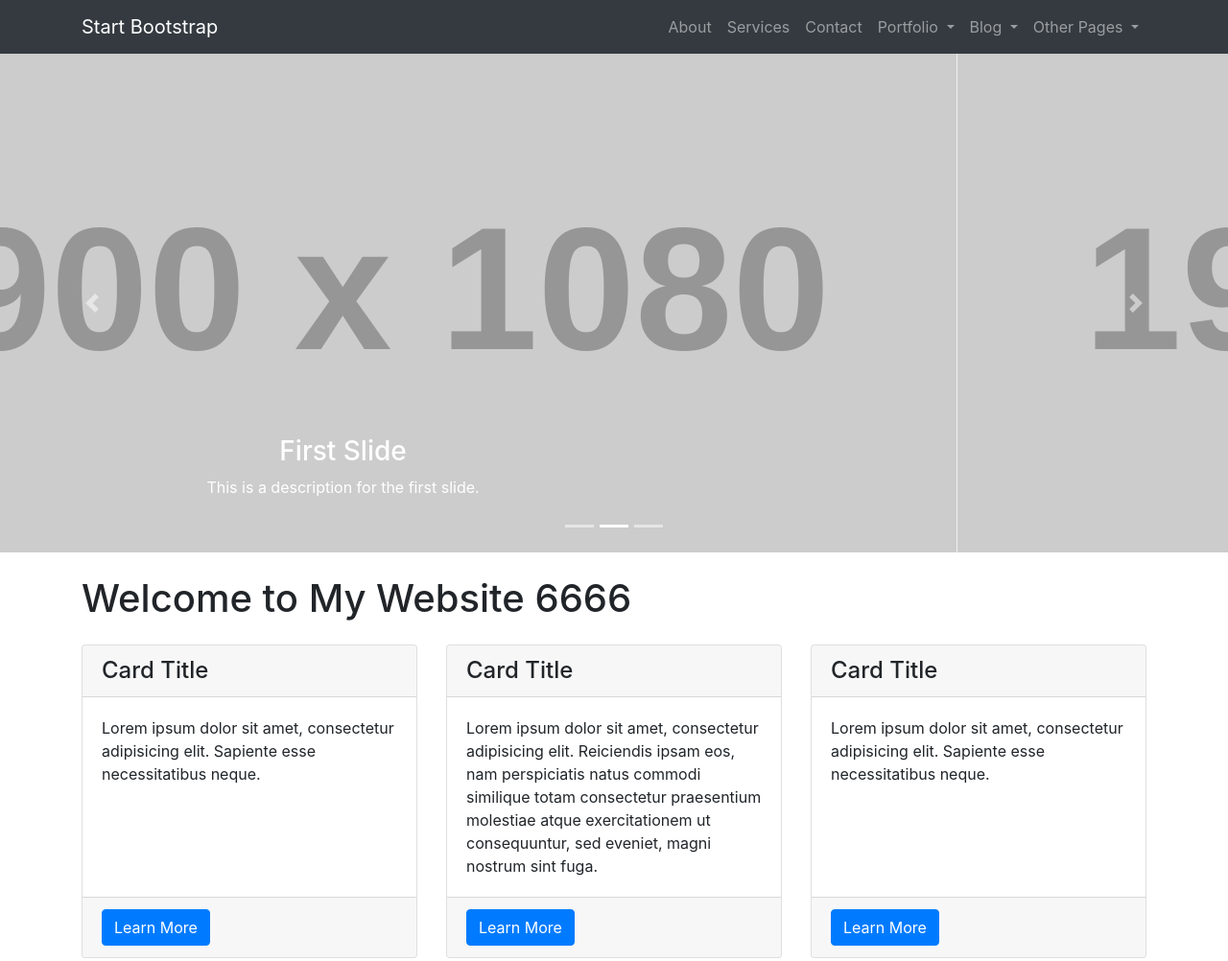
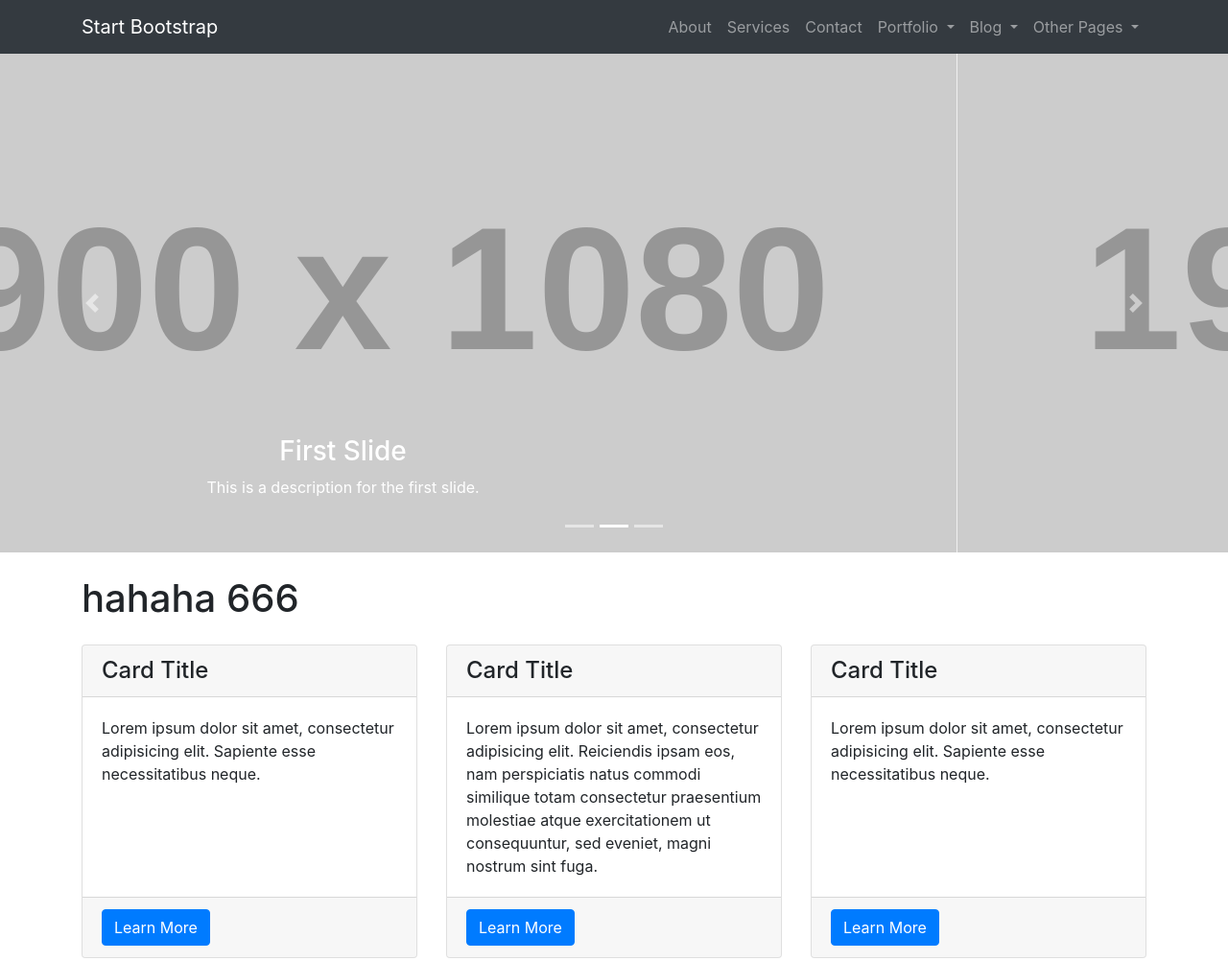
Before and after one commit to jj851136/Demo, a website: page index.html in a window 1280 px wide. Shown: the top 1002 px of the page at 96% size. Drawn offline with Linux system fonts and the light colour scheme; placeholder pictures from the web are drawn by us.

Commit message:
update push pull test

```diff
--- a/index.html
+++ b/index.html
@@ -121,7 +121,7 @@
     <!-- Page Content -->
     <div class="container">
 
-      <h1 class="my-4">Welcome to My Website 6666</h1>
+      <h1 class="my-4">hahaha 666</h1>
 
       <!-- Marketing Icons Section -->
       <div class="row">
```
